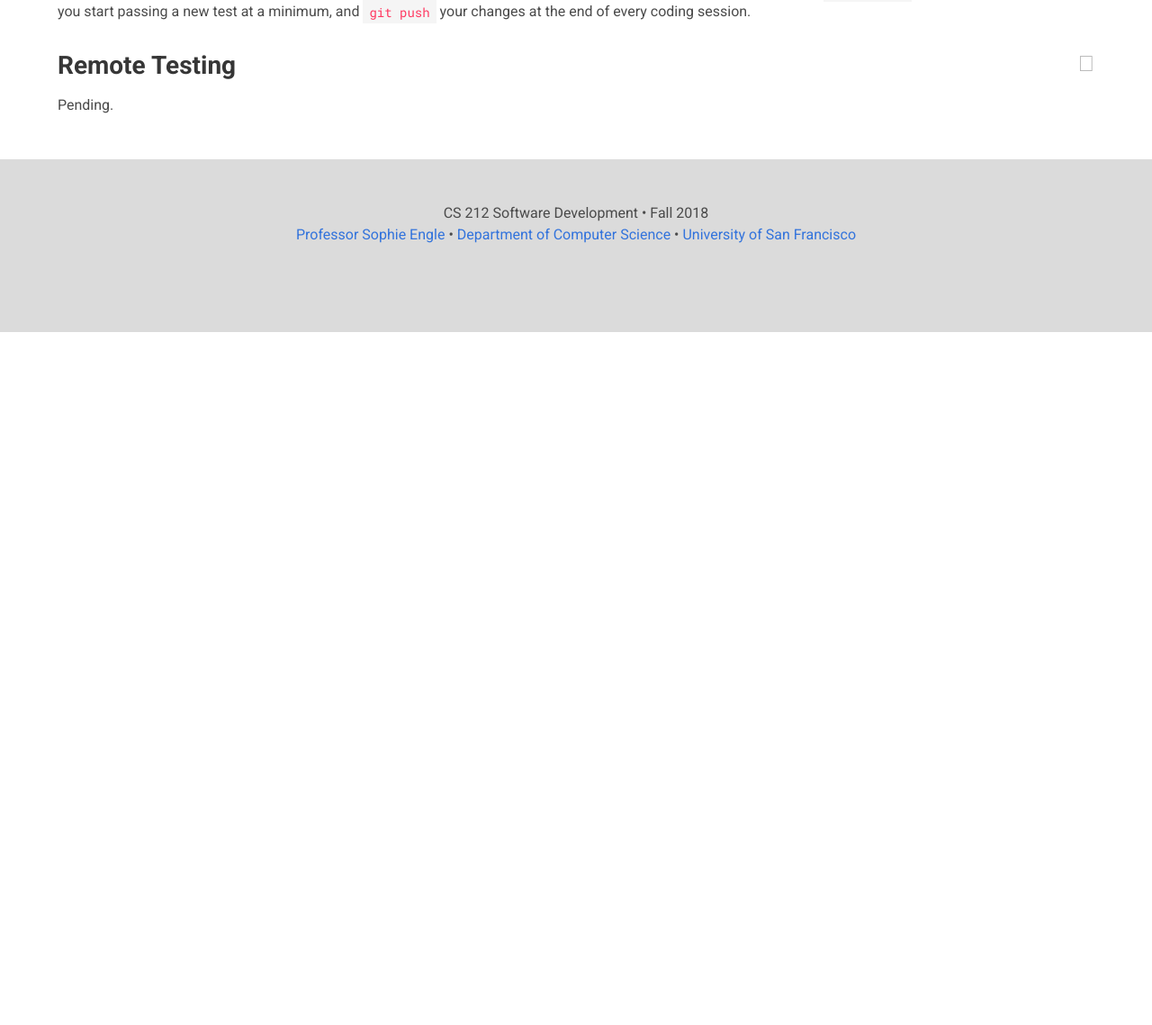
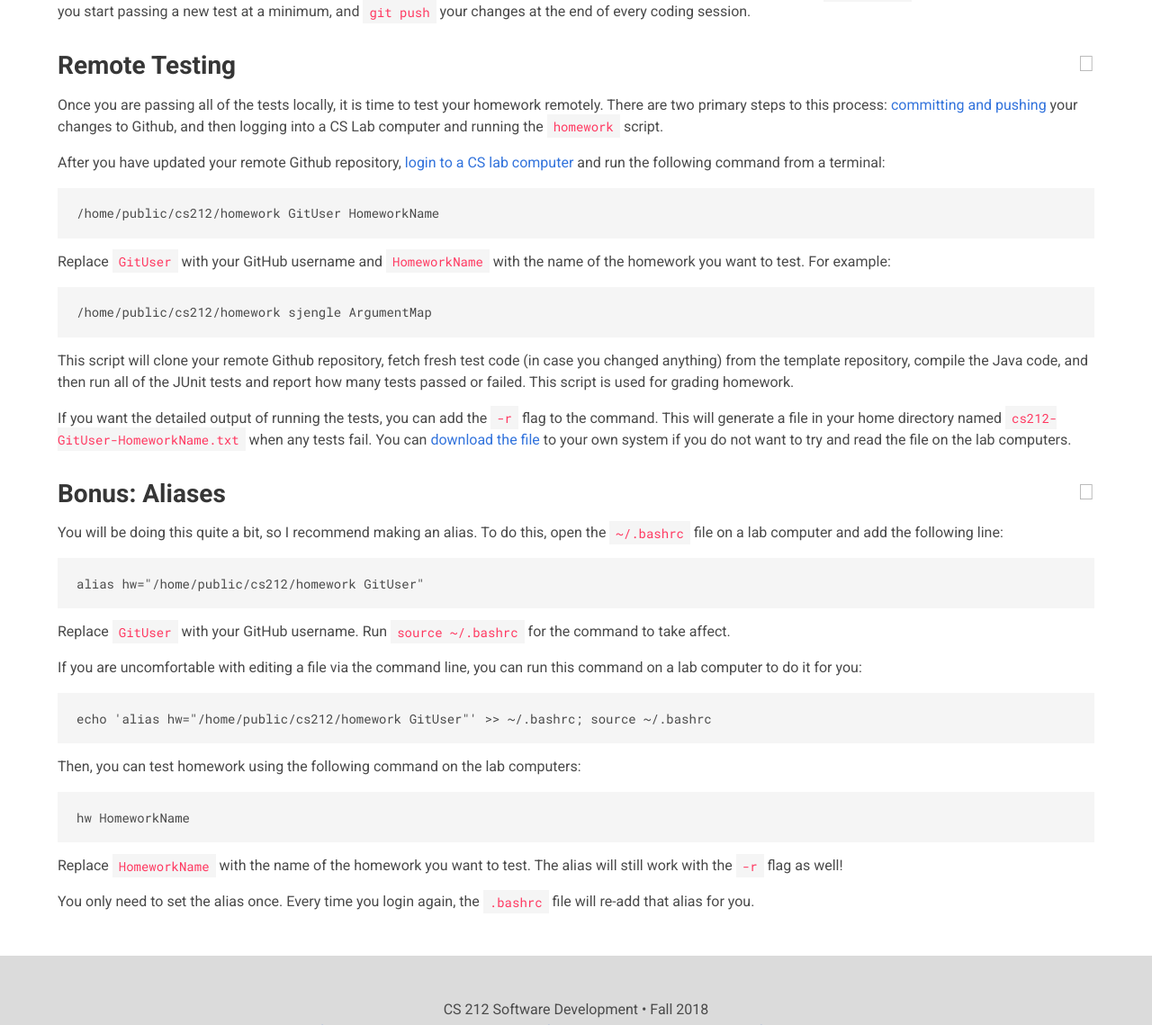
Before and after one commit to usf-cs212-fall2018/usf-cs212-fall2018.github.io, a Jekyll site: the page built from _posts/2018-08-20-homework-testing.md, in a window 1280 px wide and 1400 px high, scrolled down 933 px. Shown: the part 261-1400 px from the top of the window at 90% size. Built offline with Jekyll 4.4.1, drawn with Linux system fonts in a browser that asks for light colours; nearby versions of some CDN libraries; before the commit the page ends 1563 px from its top, so only the background shows below that.

Commit message:
Updating remote testing steps.

````diff
--- a/_posts/2018-08-20-homework-testing.md
+++ b/_posts/2018-08-20-homework-testing.md
@@ -29,4 +29,46 @@ It is important you only try to pass one test at a time, because the changes you
 
 {% include section.html level="h2" name="Remote Testing" %}
 
-Pending.
+Once you are passing all of the tests locally, it is time to test your homework remotely. There are two primary steps to this process: [committing and pushing](http://wiki.eclipse.org/EGit/User_Guide#Committing_Changes) your changes to Github, and then logging into a CS Lab computer and running the `homework` script.
+
+After you have updated your remote Github repository, [login to a CS lab computer]({% post_url 2018-08-18-using-cs-lab-computers %}) and run the following command from a terminal:
+
+```
+/home/public/cs212/homework GitUser HomeworkName
+```
+
+Replace `GitUser` with your GitHub username and `HomeworkName` with the name of the homework you want to test. For example:
+
+```
+/home/public/cs212/homework sjengle ArgumentMap
+```
+
+This script will clone your remote Github repository, fetch fresh test code (in case you changed anything) from the template repository, compile the Java code, and then run all of the JUnit tests and report how many tests passed or failed. This script is used for grading homework.
+
+If you want the detailed output of running the tests, you can add the `-r` flag to the command. This will generate a file in your home directory named `cs212-GitUser-HomeworkName.txt` when any tests fail. You can [download the file](https://www.cs.usfca.edu/support.html#ftp) to your own system if you do not want to try and read the file on the lab computers.
+
+{% include section.html level="h2" name="Bonus: Aliases" %}
+
+You will be doing this quite a bit, so I recommend making an alias. To do this, open the `~/.bashrc` file on a lab computer and add the following line:
+
+```
+alias hw="/home/public/cs212/homework GitUser"
+```
+
+Replace `GitUser` with your GitHub username. Run `source ~/.bashrc` for the command to take affect.
+
+If you are uncomfortable with editing a file via the command line, you can run this command on a lab computer to do it for you:
+
+```
+echo 'alias hw="/home/public/cs212/homework GitUser"' >> ~/.bashrc; source ~/.bashrc
+```
+
+Then, you can test homework using the following command on the lab computers:
+
+```
+hw HomeworkName
+```
+
+Replace `HomeworkName` with the name of the homework you want to test. The alias will still work with the `-r` flag as well!
+
+You only need to set the alias once. Every time you login again, the `.bashrc` file will re-add that alias for you.
````
